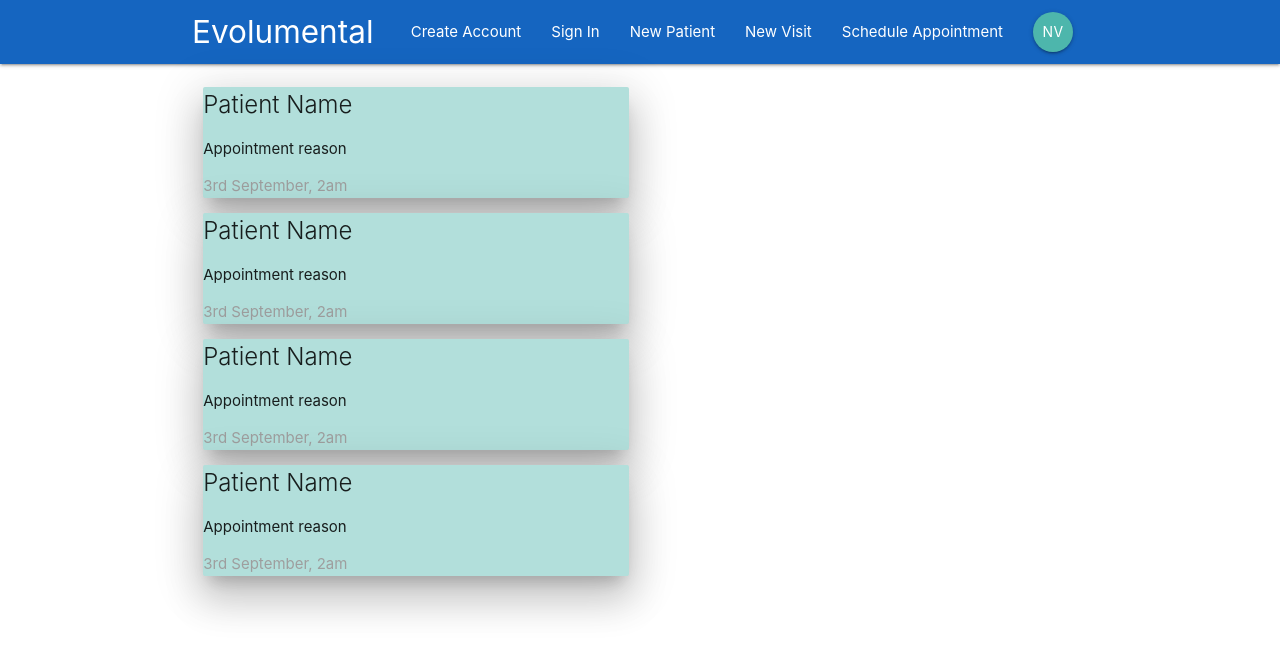
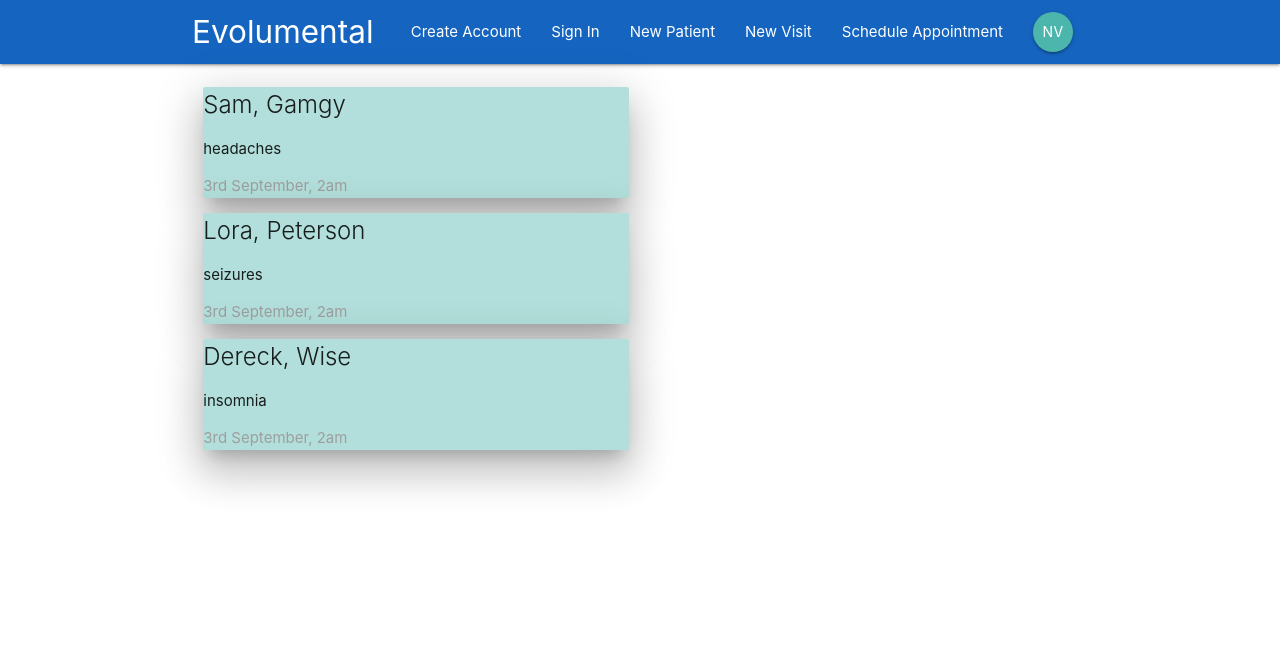
Before and after one commit to ginkgostudio/evolumental, a React (Create React App) app: page / in a window 1280 px wide. Shown: the top 654 px of the page. Built offline with nearby package versions, Linux system fonts and the light colour scheme.

Commit message:
Pass props to appointment summary and upcoming appointments and map.

```diff
--- a/src/components/appointments/AppointmentSummary.js
+++ b/src/components/appointments/AppointmentSummary.js
@@ -1,11 +1,12 @@
 import React from 'react'
 
-const AppointmentSummary = () => {
+
+const AppointmentSummary = ({appointment}) => {
     return (
         <div className="card teal lighten-4 z-depth-5">
                 <div className="card-content-grey-text text-darken-3">
-                    <span className="card-title">Patient Name</span>
-                    <p>Appointment reason</p>
+                    <span className="card-title">{appointment.patientName}, {appointment.patientLastName}</span>
+                    <p>{appointment.reason}</p>
                     <p className="grey-text">3rd September, 2am</p>
                 </div>
         </div>
--- a/src/components/appointments/UpcomingAppointments.js
+++ b/src/components/appointments/UpcomingAppointments.js
@@ -1,13 +1,15 @@
 import React from 'react'
 import AppointmentSummary from './AppointmentSummary'
 
-const UpcomingAppointments = () => {
+// Recibo appointmentProps desde el Dashboard
+const UpcomingAppointments = ({appointments}) => {
     return (
         <div className="upcoming-appointments section">
-            <AppointmentSummary />
-            <AppointmentSummary />
-            <AppointmentSummary />
-            <AppointmentSummary />
+            { appointments && appointments.map(appointment => {
+                return (
+                   <AppointmentSummary appointment={ appointment } key={ appointment.id } />
+                )
+            })}
         </div>
     )
 }
```
